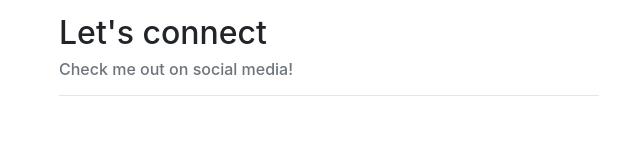
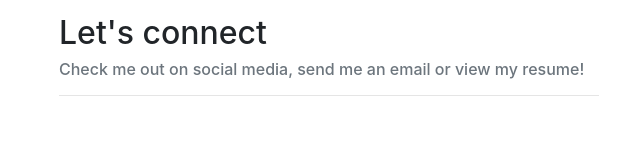
Before and after one commit to FaisalKB/revamped-portfolio, a React (Create React App) app: page / in a window 1280 px wide. Shown: the part 2594-2736 px from the top of the page, without its empty margins (596-1236 px from the left). Built offline with nearby package versions, Linux system fonts and the light colour scheme; a web font is replaced by a local one.

Commit message:
updated component header to mention email/resume

```diff
--- a/src/Components/SocialMediaNav.js
+++ b/src/Components/SocialMediaNav.js
@@ -8,7 +8,7 @@ return (
 <>
 <div>
         <h2 > Let's connect </h2>
-        <h6 className='text-muted'>Check me out on social media! </h6>
+        <h6 className='text-muted'>Check me out on social media, send me an email or view my resume! </h6>
         <hr/>
         </div>
         <div className='sticky-top bg-white' >
```
